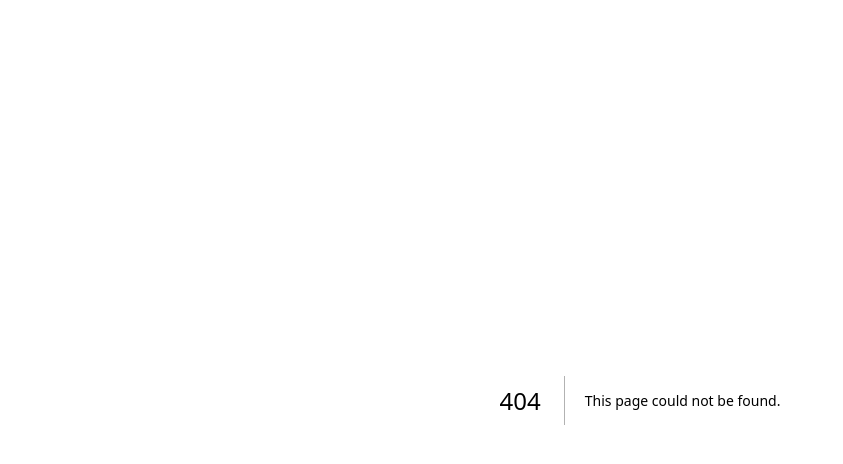
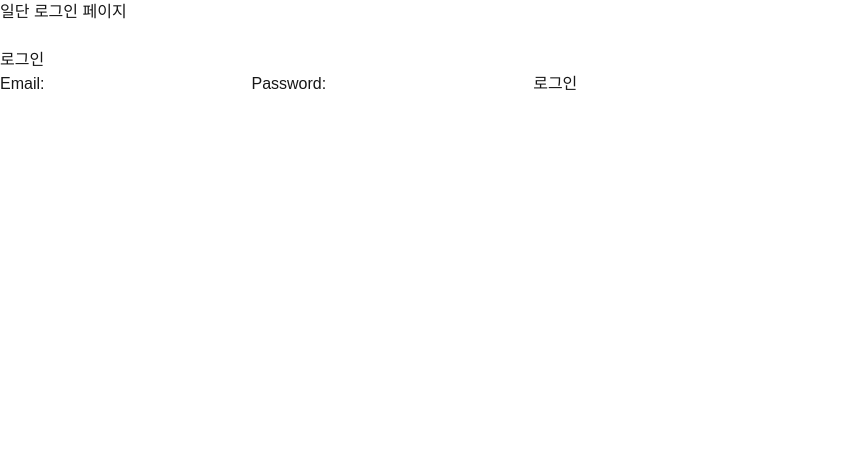
Before and after one commit to Weather-project-team/MBNProjdect, a Next.js app: page /login in a window 1280 px wide. Before the commit this address had no page. Shown: the top 464 px of the page, without its empty margins (0-843 px from the left). Built offline with nearby package versions, Linux system fonts and the light colour scheme; no server answers.

Commit message:
첫커밋 다듬어지지않은

```diff
--- /dev/null
+++ b/app/Providers.js
@@ -0,0 +1,7 @@
+"use client";
+
+import { SessionProvider } from "next-auth/react";
+
+export default function Providers({ children }) {
+  return <SessionProvider>{children}</SessionProvider>;
+}
--- /dev/null
+++ b/app/api/auth/route.js
@@ -0,0 +1,71 @@
+import NextAuth from "next-auth";
+import CredentialsProvider from "next-auth/providers/credentials";
+// import connectDB from "@/lib/mongodb";
+// import User from "@/models/User";
+// import bcrypt from "bcryptjs";
+
+export const authOptions = {
+  providers: [
+    CredentialsProvider({
+      name: "Credentials",
+      credentials: {
+        email: { label: "Email", type: "email" },
+        password: { label: "Password", type: "password" },
+      },
+
+      async authorize(credentials) {
+        // 📌 DB 없이 테스트용 하드코딩된 사용자 정보
+        const user = { id: "123", email: "test@example.com", password: "1234" };
+
+        if (credentials.email !== user.email || credentials.password !== user.password) {
+          throw new Error("이메일 또는 비밀번호가 틀렸습니다.");
+        }
+
+        return { id: user.id, email: user.email };
+      },
+    }),
+  ],
+
+//       async authorize(credentials) {
+//         await connectDB();
+//         const user = await User.findOne({ email: credentials.email });
+
+//         if (!user) {
+//           throw new Error("이메일이 존재하지 않습니다.");
+//         }
+
+//         const isValid = await bcrypt.compare(credentials.password, user.password);
+//         if (!isValid) {
+//           throw new Error("비밀번호가 틀려먹었습니다.");
+//         }
+
+//         return { id: user._id.toString(), email: user.email };
+//       },
+//     }),
+//   ],
+
+  session: { strategy: "jwt" },
+  secret: process.env.NEXTAUTH_SECRET,
+  callbacks: {
+    async jwt({ token, user }) {
+      if (user) {
+        token.id = user.id;
+        token.email = user.email;
+      }
+      return token;
+    },
+    async session({ session, token }) {
+      if (token) {
+        session.user.id = token.id;
+        session.user.email = token.email;
+      }
+      return session;
+    },
+  },
+
+};
+
+console.log("NEXTAUTH_SECRET:", process.env.NEXTAUTH_SECRET);
+
+const handler = NextAuth(authOptions);
+export { handler as GET, handler as POST };
--- a/app/layout.js
+++ b/app/layout.js
@@ -1,5 +1,6 @@
 import { Geist, Geist_Mono } from "next/font/google";
 import "./globals.css";
+import Providers from "./Providers";
 
 const geistSans = Geist({
   variable: "--font-geist-sans",
@@ -22,7 +23,7 @@ export default function RootLayout({ children }) {
       <body
         className={`${geistSans.variable} ${geistMono.variable} antialiased`}
       >
-        {children}
+        <Providers>{children}</Providers>
       </body>
     </html>
   );
--- /dev/null
+++ b/app/login/form.js
@@ -0,0 +1,51 @@
+"use client"; // Next.js 13+부터 App Router (app/ 디렉토리) 방식이 도입, 기본적으로 모든 컴포넌트는 서버 컴포넌트(Server Component) 가 되었음. 그래서 useState, useEffect, onClick 같은 클라이언트 관련 기능을 사용하려면 "use client";를 선언해야 함
+
+import { useState } from "react";
+import { signIn, signOut, useSession } from "next-auth/react";
+import { useRouter } from "next/router";
+
+export default function LoginForm() {
+  const [email, setEmail] = useState("");
+  const [password, setPassword] = useState("");
+  const { data: session } = useSession();
+  const router = useRouter();  // useRouter 훅 사용
+
+  const handleSubmit = async (e) => {
+    e.preventDefault();
+
+    const result = await signIn("credentials", {
+      redirect: false, // 페이지 리디렉션 방지 (Next.js에서 필요)
+      email,
+      password,
+    });
+
+    if (!result?.error) {
+      alert("로그인 성공!");
+      router.push("/dashboard"); // Next.js 라우터로 페이지 이동
+    } else {
+      alert("로그인 실패: " + result.error);
+    }
+  };
+
+  return (
+    <div>
+      {session ? (
+        <>
+          <p>환영합니다, {session.user.email}!</p>
+          <button onClick={() => signOut()}>로그아웃</button>
+        </>
+      ) : (
+        <form onSubmit={handleSubmit}>
+          <h2>로그인</h2>
+          <label>Email:</label>
+          <input type="email" value={email} onChange={(e) => setEmail(e.target.value)} required />
+
+          <label>Password:</label>
+          <input type="password" value={password} onChange={(e) => setPassword(e.target.value)} required />
+
+          <button type="submit">로그인</button>
+        </form>
+      )}
+    </div>
+  );
+}
--- /dev/null
+++ b/app/login/page.js
@@ -0,0 +1,12 @@
+import LoginForm from './form';
+
+export default function LoginPage() {
+    return (
+        <div>
+            <h1>일단 로그인 페이지</h1>
+            <br/>
+            <LoginForm/>
+        </div>
+    );
+
+}
--- a/app/page.js
+++ b/app/page.js
@@ -1,7 +1,10 @@
+import Link from "next/link";
+
 export default function Home() {
   return (
     <div className="grid grid-rows-[20px_1fr_20px] items-center justify-items-center min-h-screen p-8 pb-20 gap-16 sm:p-20 font-[family-name:var(--font-geist-sans)]">
       <h1 className="text-4xl font-bold">Hello, world!</h1>
+      <Link href="/login">로긘</Link>
     </div>
   );
 }
--- a/package.json
+++ b/package.json
@@ -12,6 +12,7 @@
     "mongodb": "^6.14.2",
     "mongoose": "^8.12.1",
     "next": "15.2.1",
+    "next-auth": "^4.24.11",
     "react": "^19.0.0",
     "react-dom": "^19.0.0"
   },
```
Also changed, not shown: 2 other files (tests, documents, lock files or other folders).
